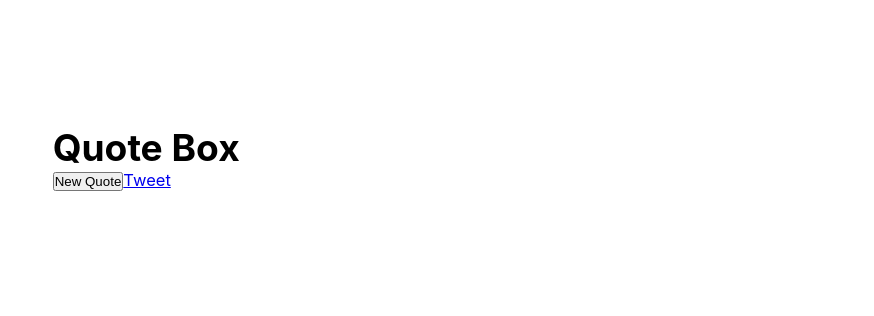
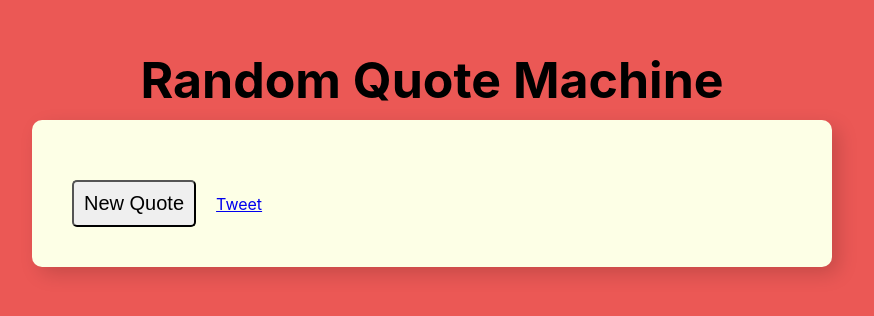
Before and after one commit to Kerri-AnnBates/Random-Quote-Machine, a React (Create React App) app: page / in a window 1280 px wide. Shown: the part 242-558 px from the top of the page, without its empty margins (208-1082 px from the left). Built offline with nearby package versions, Linux system fonts and the light colour scheme; no server answers.

Commit message:
set up styles for quote box

```diff
--- a/src/App.js
+++ b/src/App.js
@@ -5,10 +5,15 @@ import QuoteBox from './components/QuoteBox';
 class App extends Component {
 	constructor() {
 		super();
+
+		this.state = {
+			colors: ['#EB5855']
+		}
 	}
 	render() {
 		return (
-			<div className="App">
+			<div className="App" style={{ backgroundColor: this.state.colors[0] }}>
+				<h1 className="main-title">Random Quote Machine</h1>
 				<QuoteBox />
 			</div>
 		)
--- a/src/components/QuoteBox.js
+++ b/src/components/QuoteBox.js
@@ -35,11 +35,12 @@ class QuoteBox extends Component {
 	render() {
 		return (
 			<div id="quote-box">
-				<h1>Quote Box</h1>
 				<div id="text"><p>{this.state.randomQuote.quote}</p></div>
 				<div id="author"><p>{this.state.randomQuote.author}</p></div>
-				<button id="new-quote" onClick={this.getNewQuote}>New Quote</button>
-				<a id="tweet-quote" href="twitter.com/intent/tweet">Tweet</a>
+				<div className="button-wrapper">
+					<button id="new-quote" onClick={this.getNewQuote}>New Quote</button>
+					<a id="tweet-quote" href="twitter.com/intent/tweet">Tweet</a>
+				</div>
 			</div>
 		)
 	}
--- a/src/styles/global.scss
+++ b/src/styles/global.scss
@@ -3,7 +3,7 @@
 }
 
 html {
-	font-size: 64.5%;
+	font-size: 62.5%;
 }
 
 body {
@@ -29,7 +29,7 @@ body {
 }
 
 .App {
-	@include flex-center-all;
+	@include flex-center-all(column);
 }
 
 h1 {
@@ -39,7 +39,3 @@ h1 {
 h2 {
 	font-size: $subHeaderFont;
 }
-
-p {
-	font-size: $paragraphFont;
-}
--- a/src/styles/mixins.scss
+++ b/src/styles/mixins.scss
@@ -1,7 +1,8 @@
-@mixin flex-center-all {
+@mixin flex-center-all($direction: row) {
 	display        : flex;
 	justify-content: center;
 	align-items    : center;
+	flex-direction : $direction;
 }
 
 @mixin global-reset {
--- a/src/styles/quoteBox.scss
+++ b/src/styles/quoteBox.scss
@@ -1,6 +1,28 @@
 #quote-box {
-	max-width: 800px;
-	margin   : auto;
-	padding  : 0 2rem;
-	width    : 100%;
+	max-width       : 800px;
+	margin          : 1rem auto 0;
+	padding         : 4rem;
+	width           : 100%;
+	background-color: #FDFFE6;
+	border-radius   : 1rem;
+	box-shadow      : 7px 7px 20px -1px rgba(0, 0, 0, 0.17);
+
+	p {
+		font-size: $quoteFont;
+	}
+
+	.button-wrapper {
+		margin-top: 2rem;
+	}
+
+	button {
+		padding      : 1rem;
+		border-radius: 0.5rem;
+		margin-right : 2rem;
+		font-size    : $buttonFont;
+
+		&:hover {
+			cursor: pointer;
+		}
+	}
 }
--- a/src/styles/variables.scss
+++ b/src/styles/variables.scss
@@ -1,4 +1,7 @@
 // Font sizes
-$mainHeaderFont: 3.6rem;
+$mainHeaderFont: 5rem;
 $subHeaderFont : 3rem;
 $paragraphFont : 1.6rem;
+$buttonFont    : 2rem;
+$quoteFont     : 2.5rem;
+$authorFont    : 2rem;
```
